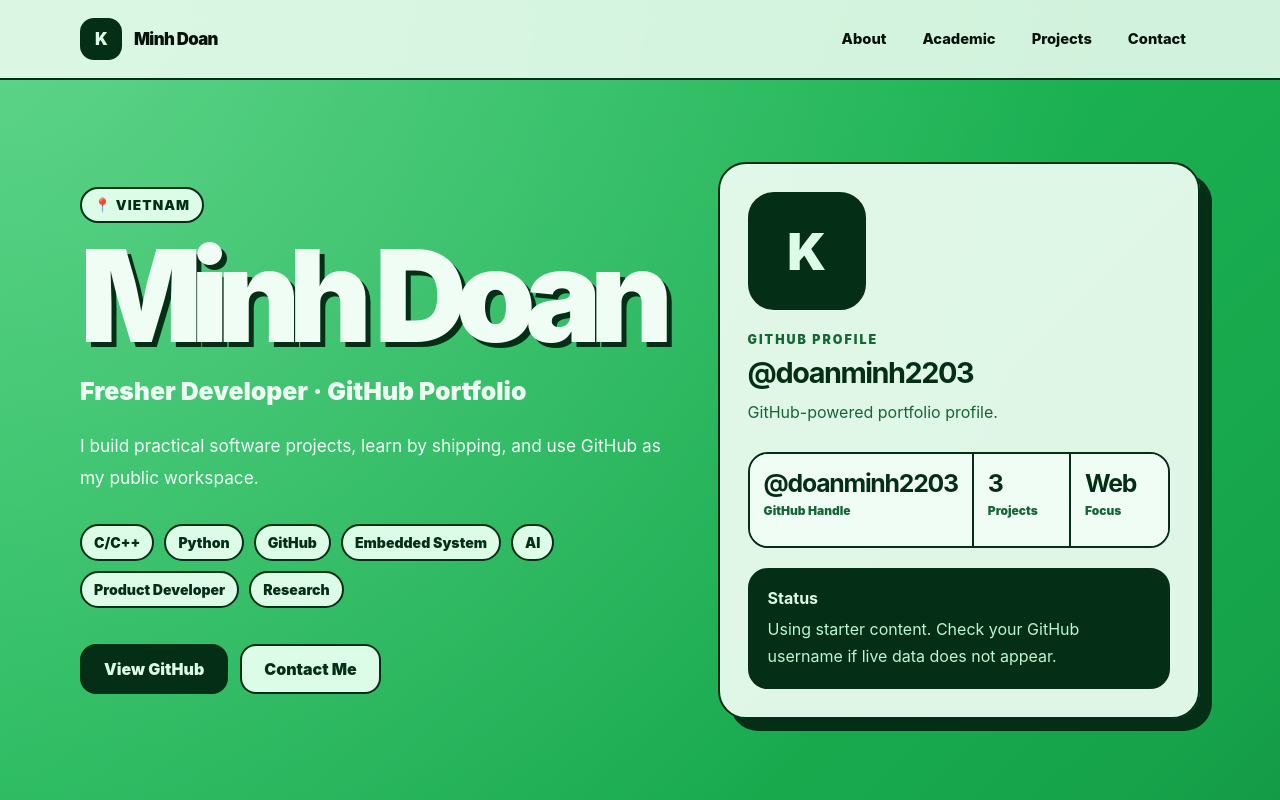
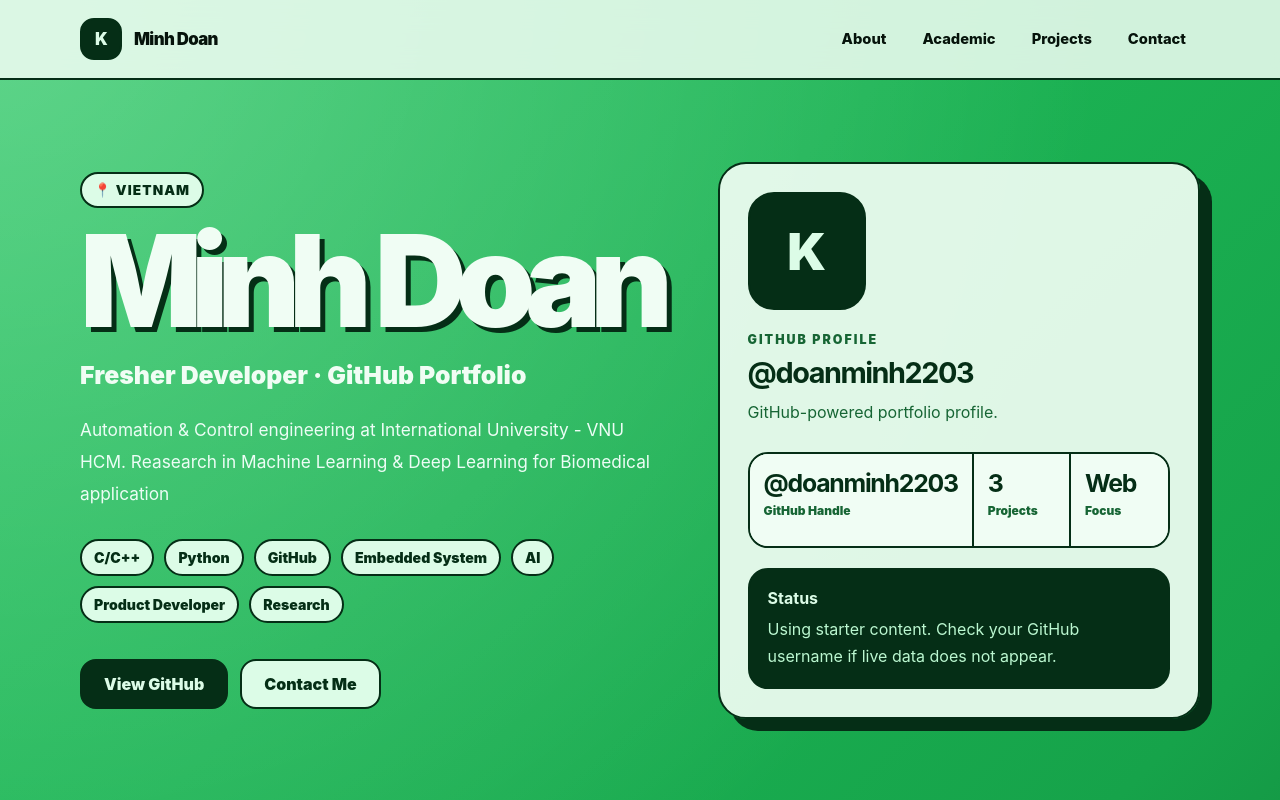
Before and after one commit to doanminh2203/portfolio, a React app: page / in a window 1280 px wide. Shown: the top 800 px of the page. Built offline with nearby package versions, Linux system fonts and the light colour scheme; no server answers; the HTML template or start-up script is replaced by a standard one.

Commit message:
update bio

```diff
--- a/src/App.jsx
+++ b/src/App.jsx
@@ -7,7 +7,7 @@
   location: 'Vietnam',
   role: 'Fresher Developer · GitHub Portfolio',
   github: 'https://github.com/doanminh2203',
-  bio: 'I build practical software projects, learn by shipping, and use GitHub as my public workspace.',
+  bio: 'Automation & Control engineering at International University - VNU HCM. Reasearch in Machine Learning & Deep Learning for Biomedical application',
   tags: [
     'C/C++',
     'Python',
```
